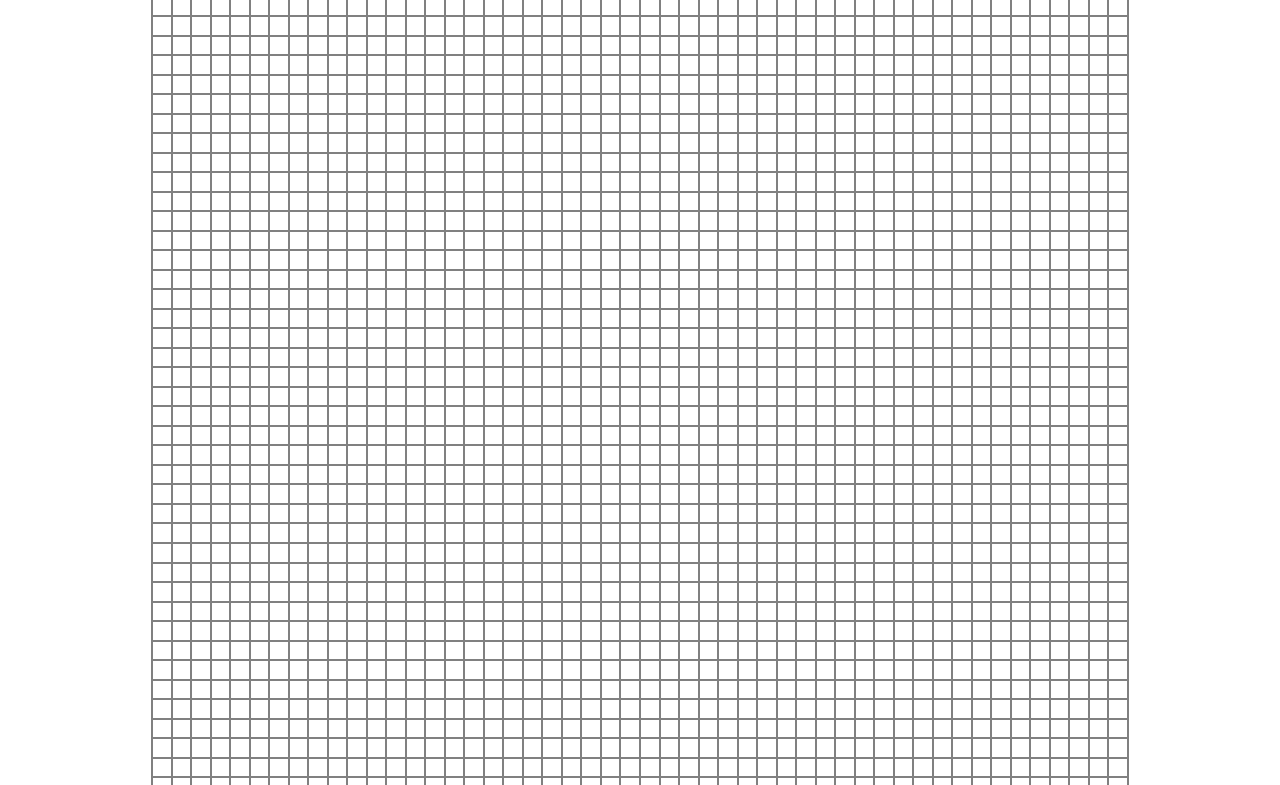
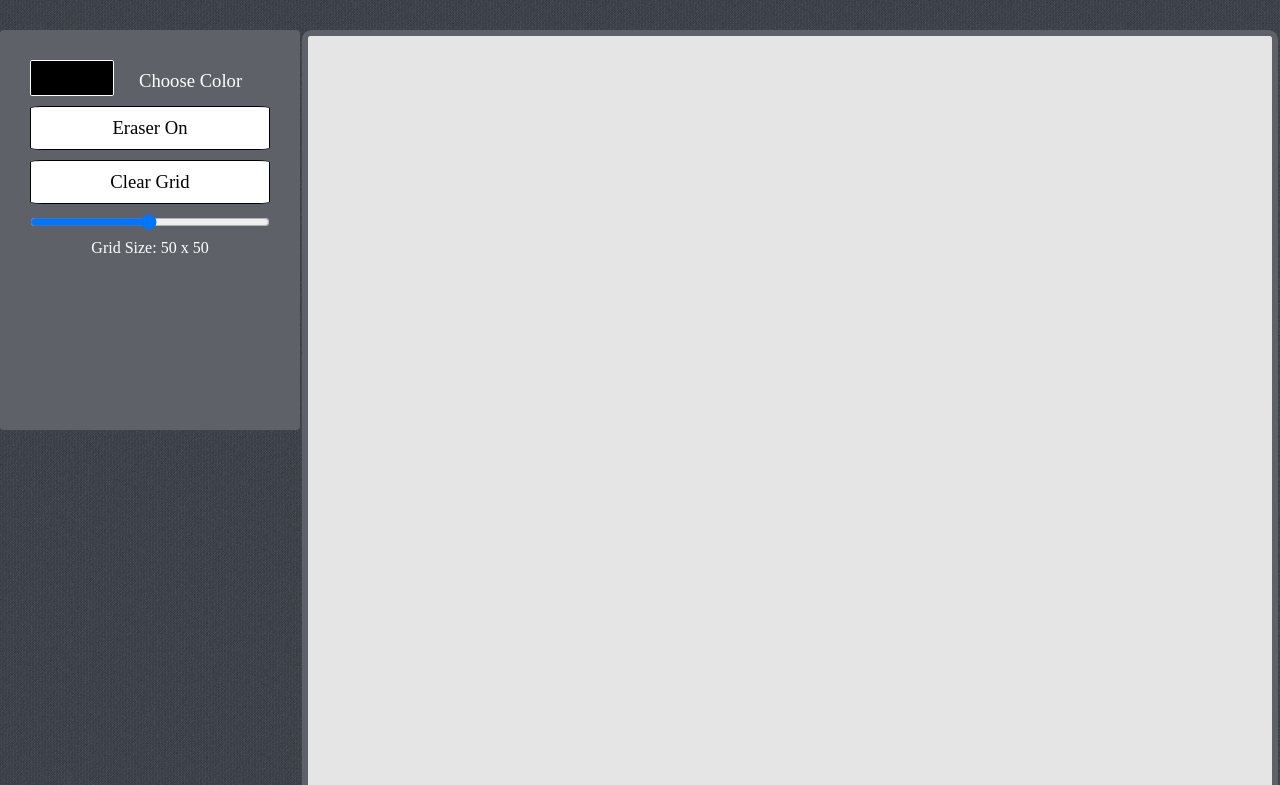
Before and after one commit to Royale4380/EtchASketch, a plain HTML site: page index.html in a window 1280 px wide. Shown: the part 119-904 px from the top of the page. Drawn offline with Linux system fonts and the light colour scheme.

Commit message:
Big commit. Added controls and new functionality

```diff
--- a/index.html
+++ b/index.html
@@ -4,15 +4,38 @@
     <meta charset="UTF-8">
     <meta http-equiv="X-UA-Compatible" content="IE=edge">
     <meta name="viewport" content="width=device-width, initial-scale=1.0">
+    <title>Sketch-O-Matic</title>
     <link rel="stylesheet" href="styles.css">
     <script src="scripts.js" defer></script>
     <title>Document</title>
 </head>
 <body>
-    <header class = 'header'>Etch-A-Sketch</header>
-    <div class = 'btnContainer'>
-        <button type ='button' id = 'btn1' onclick="promptUser()">Change Grid</button>
+    <div class="wrapper">
+        <div class = 'header'>
+            <p>Sketch-O-Matic</p>
+        </div>
+        <div class="main">
+            <div class="grid-controls">
+                <div class="color-container">
+                    <div class="color-box">
+                        <input type="color" id="color-picker">
+                    </div>
+                    <span>Choose Color</span>
+                </div>
+                <button id="btn-eraser" onclick="eraserToggle()">Eraser On</button>
+                <button id="btn-clear" onclick="clearGridColor()">Clear Grid</button>
+                <div class="slider-container">
+                    <input type="range" value="50" min="1" max="100" id="grid-slider"
+                    onmousemove="rangeSliderValue(this.value)" onchange="rangeSlider(this.value)">
+                </div>
+                <p class="grid-size-label">Grid Size: <span id="slider-value">50</span> x <span id="slider-value">50</span></p>
+            </div>
+            <div class='grid-container'></div>
+
+
+        </div>
+
+
     </div>
-    <div class='grid-container'></div>
 </body>
 </html>
--- a/scripts.js
+++ b/scripts.js
@@ -5,10 +5,21 @@ const gridContainer = document.querySelector('.grid-container');
 // let squareSize = Math.round(960/columnNumber);
 // let gridSize = columnNumber * columnNumber;
  let isHoverOn = false;
+ let eraserActive = false;
+ let squareColor = "#080808";
+ let isMouseDownOn = false;
 
 // let columnStyle = (`grid-template-columns: repeat(${columnNumber}, 1fr)`)
 // gridContainer.setAttribute('style', columnStyle)
 // buildGrid(gridSize);
+
+
+const color = document.querySelector("#color-picker");
+color.addEventListener("input", ()=>{updateColor(event)});
+
+function updateColor(e){
+    squareColor = e.target.value;
+}
 
 setGridRowsCols(50);
 
@@ -22,23 +33,36 @@ function setGridRowsCols(colNumber){
 
 }
 
-gridContainer.addEventListener('click', function(e){
+gridContainer.addEventListener('mousedown', function(e){
     let target = e.target;
     if(target.classList == "grid-item"){
-        if(isHoverOn){
-            gridContainer.removeEventListener('mouseover',handler);
-            isHoverOn = false;
-        }else{
-            gridContainer.addEventListener('mouseover', handler);
-        }
+        // if(isHoverOn){
+        //     gridContainer.removeEventListener('mouseover',handler);
+        //     isHoverOn = false;
+        // }else{
+        //     gridContainer.addEventListener('mouseover', handler);
+        // }
+        gridContainer.addEventListener('mouseover', handler);
     }
 
+});
+
+gridContainer.addEventListener('mouseup', function(e){
+    let target = e.target;
+    if(target.classList == "grid-item"){
+
+        gridContainer.removeEventListener('mouseover', handler);
+    }
 });
 
 var handler = function(e){
     let target = e.target;
     if (target.classList == "grid-item"){
-        target.setAttribute('style', 'background-color: blue');
+        if(!eraserActive){
+            target.setAttribute('style', 'background-color: ' + squareColor + ';');
+        }else{
+            target.setAttribute('style', 'background-color: rgb(230, 229, 229);');
+        }
         isHoverOn = true;
     }
 };
@@ -63,6 +87,12 @@ function promptUser(){
     isHoverOn = false;
     clearGrid();
     setGridRowsCols(numResponse);
+
+}
+
+function clearGridColor(){
+   const childrenArray =  Array.from(gridContainer.children);
+   childrenArray.forEach((item) => {item.setAttribute("style","background-color: rgb(230, 229, 229)")});
 
 }
 
@@ -94,3 +124,15 @@ function buildGrid(numOfSquares, squareSize){
 
     }
 }
+
+function eraserToggle(){
+    let btnEraser = document.querySelector("#btn-eraser");
+    if(!eraserActive){
+        eraserActive = true;
+        btnEraser.textContent = "Eraser Off"
+    }else{
+        eraserActive = false;
+        btnEraser.textContent = "Eraser On"
+    }
+    console.log(eraserActive);
+}
--- a/styles.css
+++ b/styles.css
@@ -1,15 +1,134 @@
 
+
+
+*{
+    box-sizing: border-box;
+    margin: 0;
+    padding: 0;
+
+}
+
+
+.wrapper{
+    max-width: 1400px;
+    /*this moved the controls towards center*/
+    margin-left: auto;
+    margin-right: auto;
+}
+
+body{
+     background-image: url('denim.webp');
+
+}
 
 .header{
     text-align: center;
-    font-size: 50;
+    font-size: 32pt;
+    color: #ffffff;
     font-weight: 300;
+    font-family: 'sans-serif';
+    margin-top: 50px;
+    margin-bottom: 50px;
+
+
 }
+
+.main{
+    display: flex;
+    justify-content: space-evenly;
+
+
+}
+
+.grid-controls{
+
+     width: 300px;
+     height: 400px;
+     padding: 30px;
+     border-radius: 4px;
+
+     background-color: rgb(94, 98, 104);
+}
+
+.color-container{
+    font-family: 'sans-serif';
+    font-weight: 500;
+    font-size: 14pt;
+    display: flex;
+    position: relative;
+    color:#ffffff;
+
+
+}
+
+.color-box{
+    height: 36px;
+    overflow: hidden;
+    border-radius: 2px;
+    border: 1pt solid white;
+    width: 35%;
+    margin-bottom: 10px;
+
+}
+
+.color-container span{
+    margin-left: 9px;
+    position: absolute;
+    top: 10px;
+    left: 100px;
+}
+
+input[type="color"]{
+    display: block;
+    border: none;
+    outline: none;
+    height: 200%;
+    width: 200%;
+    margin-bottom: 4px;
+    background-color: rgba(0,0,0,0);
+    transform: translateX(-10px) translateY(-10px);
+
+}
+
+button{
+    display: block;
+    color:black;
+    font-weight: 500;
+    font-family: 'sans-serif';
+    background-color: white;
+    font-size: 14pt;
+    width: 100%;
+    border: 1pt solid black;
+    padding: 10px;
+    margin-bottom: 10px;
+    border-radius: 5%;
+
+}
+
+.slider-container{
+    position: relative;
+    width: 100%;
+}
+
+.grid-size-label{
+    font-family: 'sans-serif';
+    font-weight: 500;
+    text-align: center;
+    color:#ffffff;
+    margin-top: 5px;
+}
+
+input[type="range"]{
+     width: 100%;
+}
+
 
 .grid-container{
     display: grid;
     /* grid-template-columns: repeat(16, 1fr);  */
-    border: 1px solid grey;
+    background-color: rgb(230, 229, 229);
+    border-radius: 1%;
+    border: 5pt solid rgb(94, 98, 104);
     margin: auto;
     width: 976px;
     height: 976px;
@@ -18,7 +137,10 @@
 }
 
 .grid-item{
-    border: 1px solid grey;
+   /* border: 1px solid grey;*/
+    background-color: rgb(230, 229, 229);
+    border-radius: 15%;
+
     /* width: 60px;
     height: 60px; */
 
```
Also changed, not shown: SpecialElite-Regular.ttf (added), denim.webp (added).
